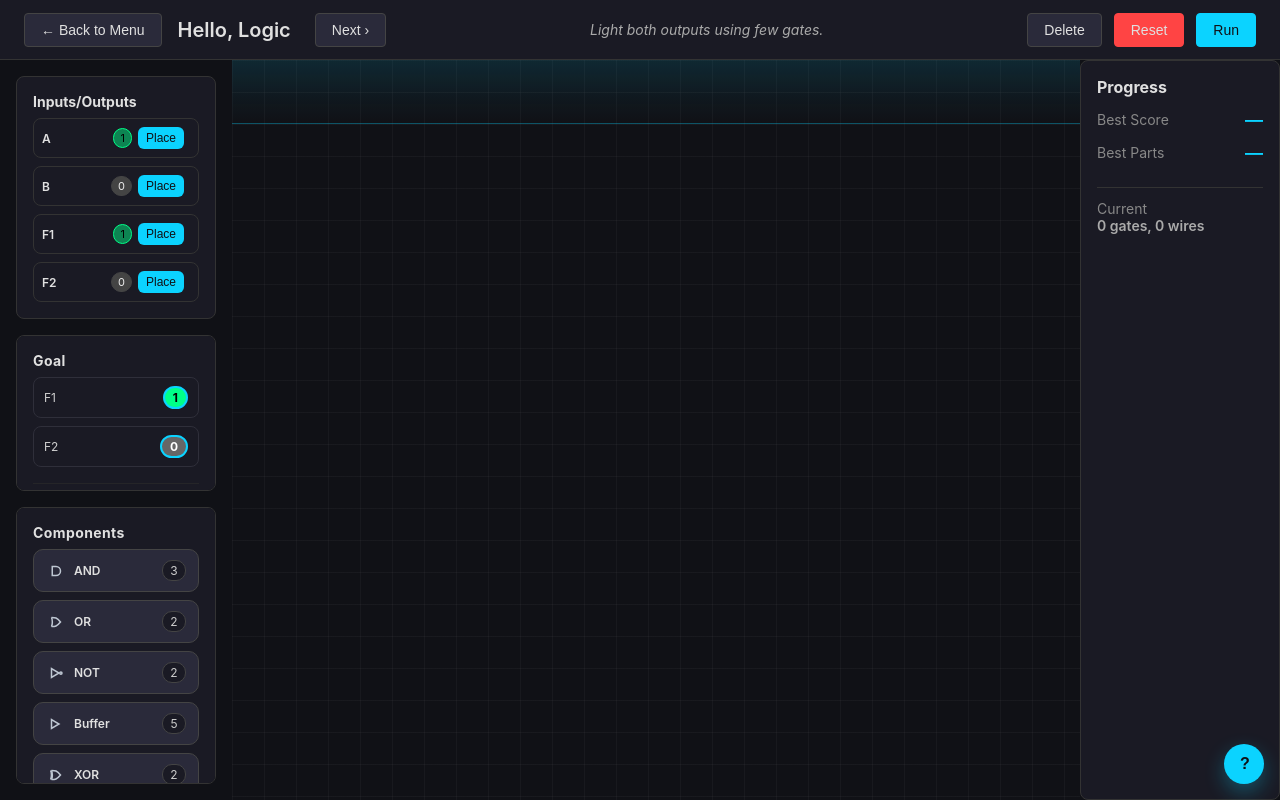
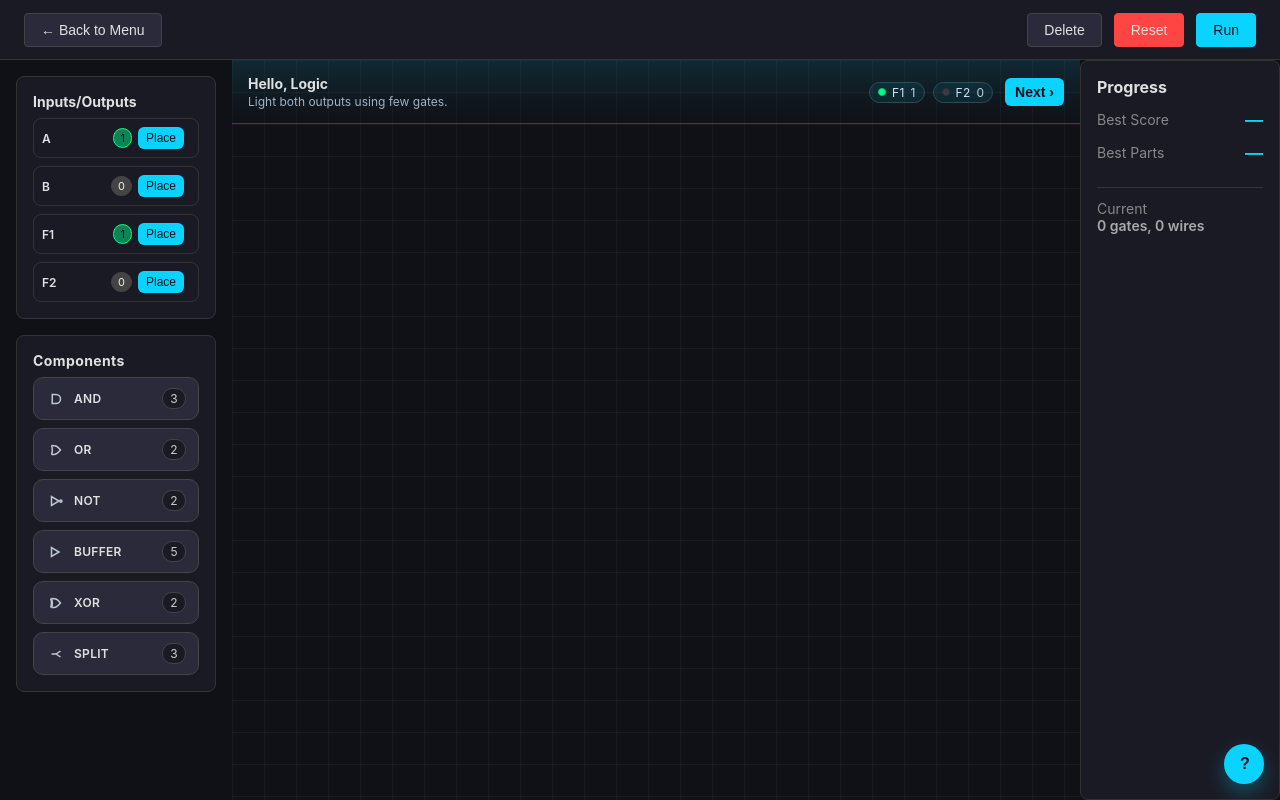
Before and after one commit to nahamus/CircuitQuest, a React (Vite) app: page /#/ in a window 1280 px wide. Both pictures are taken after a click on the button "Play". Built offline with nearby package versions, Linux system fonts and the light colour scheme.

Commit message:
Fixes and improvements

```diff
--- a/src/components/CircuitCanvas.css
+++ b/src/components/CircuitCanvas.css
@@ -17,6 +17,35 @@
   z-index: 3;
 }
 
+.io-overlay-controls {
+  position: absolute;
+  top: 0;
+  left: 0;
+  width: 100%;
+  height: clamp(56px, 8vh, 100px);
+  display: grid;
+  grid-template-columns: 1fr auto auto;
+  align-items: center;
+  gap: 12px;
+  padding: 6px 16px;
+  z-index: 4;
+  pointer-events: none;
+}
+.io-overlay-controls .ioc-left { pointer-events: none; }
+.io-overlay-controls .ioc-center { pointer-events: none; }
+.io-overlay-controls .ioc-right { pointer-events: auto; }
+.ioc-title { color: #e0e0e0; font-weight: 700; font-size: 14px; }
+.ioc-sub { color: #9fb3c8; font-size: 12px; margin-top: 2px; }
+.ioc-goal { display: flex; gap: 8px; }
+.ioc-goal-pill { display: inline-flex; align-items: center; gap: 6px; font-size: 12px; color: #d0e6f6; border: 1px solid #2e4b59; background: rgba(11,211,255,0.08); padding: 2px 8px; border-radius: 999px; }
+.ioc-dot { width: 8px; height: 8px; border-radius: 50%; display: inline-block; border: 1px solid #2e4b59; }
+.ioc-dot.t1 { background: #00ff88; border-color: #00ce70; }
+.ioc-dot.t0 { background: #3a3a4a; border-color: #2f2f3a; }
+.ioc-goal-label { text-transform: uppercase; letter-spacing: 0.3px; }
+.ioc-goal-val { opacity: 0.9; }
+.ioc-next { background: #0bd3ff; border: none; color: #101116; padding: 6px 10px; border-radius: 6px; font-weight: 700; cursor: pointer; }
+.ioc-next:disabled { opacity: 0.5; cursor: default; }
+
 .circuit-canvas {
   width: 100%;
   height: 100%;
--- a/src/components/CircuitCanvas.tsx
+++ b/src/components/CircuitCanvas.tsx
@@ -1,4 +1,6 @@
 import { useRef, useEffect, useState, useCallback } from 'react';
+import { useNavigate } from 'react-router-dom';
+import { fetchLevelIndex } from '../services/levels';
 import { useStore } from '../state/useStore';
 import type { Gate, Wire, GateType } from '../models/types';
 import clsx from 'clsx';
@@ -37,6 +39,8 @@ export default function CircuitCanvas() {
   const svgRef = useRef<SVGSVGElement>(null);
   const containerRef = useRef<HTMLDivElement>(null);
   const overlayRef = useRef<HTMLDivElement>(null);
+  const navigate = useNavigate();
+  const [levelIds, setLevelIds] = useState<string[]>([]);
   const [dragging, setDragging] = useState<{ gateId: string; startX: number; startY: number; offsetX: number; offsetY: number } | null>(null);
   const [mousePos, setMousePos] = useState<{ x: number; y: number } | null>(null);
 
@@ -61,6 +65,13 @@ export default function CircuitCanvas() {
     fitToView,
     currentLevel,
   } = useStore();
+
+  // Load level ids for Next button
+  useEffect(() => {
+    fetchLevelIndex()
+      .then(ids => setLevelIds(ids.map(s => s.replace(/\.json$/, ''))))
+      .catch(() => {});
+  }, []);
 
   // Compute IO bar metrics (center Y and height) responsive to viewport
   const computeBarMetrics = useCallback((): { barY: number; barHeight: number; padding: number } | null => {
@@ -327,21 +338,9 @@ export default function CircuitCanvas() {
     const sx = gate.x;
     const sy = gate.y;
     const snap = ui.gridSnap;
-    // Base sizes from snap
-    let width = snap * 0.8;
-    let height = snap * 0.8;
-    let portSize = snap * 0.15;
-    // Scale IO gates proportionally to the overlay bar height for better readability
-    if (gate.type === 'INPUT' || gate.type === 'OUTPUT') {
-      const m = computeBarMetrics();
-      if (m) {
-        const targetUnit = m.barHeight; // world units
-        const scale = Math.max(1.6, Math.min(3.0, targetUnit / (snap * 1.0)));
-        width *= scale;
-        height *= scale;
-        portSize *= Math.min(2.2, scale * 1.2);
-      }
-    }
+    const width = snap * 0.8;
+    const height = snap * 0.8;
+    const portSize = snap * 0.15;
     const isSelected = selection.gateId === gate.id;
 
     const hasDiagram = gate.type === 'AND' || gate.type === 'OR' || gate.type === 'XOR' || gate.type === 'NOT' || gate.type === 'BUF';
@@ -735,6 +734,40 @@ export default function CircuitCanvas() {
     <div ref={containerRef} className="circuit-canvas-container">
       {/* Responsive overlay bar (HTML) for clean visuals */}
       <div ref={overlayRef} className="io-overlay" />
+      <div className="io-overlay-controls">
+        <div className="ioc-left">
+          <div className="ioc-title">{currentLevel?.title}</div>
+          {currentLevel?.description && (
+            <div className="ioc-sub">{currentLevel.description}</div>
+          )}
+        </div>
+        <div className="ioc-center">
+          {currentLevel && (
+            <div className="ioc-goal">
+              {currentLevel.outputs.map(o => (
+                <span key={o.id} className="ioc-goal-pill">
+                  <span className={`ioc-dot ${o.target ? 't1' : 't0'}`} />
+                  <span className="ioc-goal-label">{(o.label || o.id)}</span>
+                  <span className="ioc-goal-val">{o.target ? '1' : '0'}</span>
+                </span>
+              ))}
+            </div>
+          )}
+        </div>
+        <div className="ioc-right">
+          {currentLevel && (
+            (() => {
+              const idx = levelIds.indexOf(currentLevel.id);
+              const nextId = idx >= 0 && idx + 1 < levelIds.length ? levelIds[idx + 1] : undefined;
+              return (
+                <button className="ioc-next" disabled={!nextId} onClick={() => nextId && navigate(`/play/${nextId}`)}>
+                  Next ›
+                </button>
+              );
+            })()
+          )}
+        </div>
+      </div>
       <svg
         ref={svgRef}
         className="circuit-canvas grid-bg"
--- a/src/components/PalettePanel.css
+++ b/src/components/PalettePanel.css
@@ -86,6 +86,8 @@
   font-weight: 600;
   color: #e0e0e0;
   font-size: 12px;
+  text-transform: uppercase;
+  letter-spacing: 0.3px;
 }
 
 .tile-count {
--- a/src/components/TopBar.tsx
+++ b/src/components/TopBar.tsx
@@ -1,19 +1,10 @@
-import { useEffect, useState } from 'react';
 import { useNavigate } from 'react-router-dom';
 import { useStore } from '../state/useStore';
-import { fetchLevelIndex } from '../services/levels';
 import './TopBar.css';
 
 export default function TopBar() {
   const navigate = useNavigate();
   const { currentLevel, sim, runSimulation, resetLevel, deleteSelection } = useStore();
-  const [levelIds, setLevelIds] = useState<string[]>([]);
-
-  useEffect(() => {
-    fetchLevelIndex()
-      .then(ids => setLevelIds(ids.map(s => s.replace(/\.json$/, ''))))
-      .catch(() => {});
-  }, []);
 
   if (!currentLevel) return null;
 
@@ -21,25 +12,8 @@ export default function TopBar() {
     <div className="topbar">
       <div className="topbar-left">
         <button onClick={() => navigate('/')}>← Back to Menu</button>
-        <h2>{currentLevel.title}</h2>
-        {(() => {
-          const idx = levelIds.indexOf(currentLevel.id);
-          const nextId = idx >= 0 && idx + 1 < levelIds.length ? levelIds[idx + 1] : undefined;
-          return (
-            <button
-              style={{ marginLeft: 8 }}
-              disabled={!nextId}
-              onClick={() => nextId && navigate(`/play/${nextId}`)}
-            >
-              Next ›
-            </button>
-          );
-        })()}
       </div>
       <div className="topbar-center">
-        {!sim.last && currentLevel.description && (
-          <div className="level-description">{currentLevel.description}</div>
-        )}
         {sim.last && (
           <>
             <div className={`sim-result ${sim.last.success ? 'success' : 'error'}`}>
--- a/src/routes/Play.tsx
+++ b/src/routes/Play.tsx
@@ -7,7 +7,7 @@ import HelpModal from '../components/HelpModal';
 import PalettePanel from '../components/PalettePanel';
 import CircuitCanvas from '../components/CircuitCanvas';
 import ScorePanel from '../components/ScorePanel';
-import ObjectivePanel from '../components/ObjectivePanel';
+// Objective panel removed from sidebar
 import IOTrayPanel from '../components/IOTrayPanel';
 import Toast from '../components/Toast';
 import './Play.css';
@@ -68,7 +68,6 @@ export default function Play() {
       <div className="play-content">
         <div className="play-left">
           <IOTrayPanel />
-          <ObjectivePanel />
           <PalettePanel />
         </div>
         <CircuitCanvas />
--- a/src/state/useStore.ts
+++ b/src/state/useStore.ts
@@ -254,11 +254,14 @@ export const useStore = create<StoreState>((set, get) => ({
 
     // Helper function to calculate port position (matching renderGate)
     const getPortPosition = (gateX: number, gateY: number, portIndex: number, portCount: number, isInput: boolean) => {
-      const portY = gateY + ((portIndex + 1) / (portCount + 1)) * gateHeight - gateHeight / 2;
-      const portX = isInput
-        ? gateX - gateWidth / 2 - portSize / 2  // Left side for inputs
-        : gateX + gateWidth / 2 + portSize / 2; // Right side for outputs
-      return { x: portX, y: portY };
+      const centerY = gateY + ((portIndex + 1) / (portCount + 1)) * gateHeight - gateHeight / 2;
+      const baseCenterX = isInput
+        ? gateX - gateWidth / 2 - portSize / 2
+        : gateX + gateWidth / 2 + portSize / 2;
+      // Tiny visual correction so the line appears centered on the pin
+      const epsilon = portSize * 0.05;
+      const correctedX = isInput ? baseCenterX + epsilon : baseCenterX - epsilon;
+      return { x: correctedX, y: centerY };
     };
 
     // First, update the gates array with the new position
@@ -303,10 +306,10 @@ export const useStore = create<StoreState>((set, get) => ({
     const gateHeight = snap * 0.8;
     const portSize = snap * 0.15;
 
-    const portY = gate.y + ((port.index + 1) / (gate.outputs.length + 1)) * gateHeight - gateHeight / 2;
-    const portX = gate.x + gateWidth / 2 + portSize / 2;
-
-    set({ wireStart: { gateId, portIndex, x: portX, y: portY } });
+    const centerY = gate.y + ((port.index + 1) / (gate.outputs.length + 1)) * gateHeight - gateHeight / 2;
+    const baseCenterX = gate.x + gateWidth / 2 + portSize / 2;
+    const epsilon = portSize * 0.05;
+    set({ wireStart: { gateId, portIndex, x: baseCenterX - epsilon, y: centerY } });
   },
 
   completeWire: (toGateId: string, toPortIndex: number) => {
@@ -346,9 +349,12 @@ export const useStore = create<StoreState>((set, get) => ({
 
     // Calculate port positions matching renderGate
     const fromPortY = fromGate.y + ((fromPort.index + 1) / (fromGate.outputs.length + 1)) * gateHeight - gateHeight / 2;
-    const fromPortX = fromGate.x + gateWidth / 2 + portSize / 2;
+    const fromCenterX = fromGate.x + gateWidth / 2 + portSize / 2; // center of output pin
     const toPortY = toGate.y + ((toPort.index + 1) / (toGate.inputs.length + 1)) * gateHeight - gateHeight / 2;
-    const toPortX = toGate.x - gateWidth / 2 - portSize / 2;
+    const toCenterX = toGate.x - gateWidth / 2 - portSize / 2; // center of input pin
+    const epsilon = portSize * 0.05;
+    const fromPortX = fromCenterX - epsilon; // nudge left slightly
+    const toPortX = toCenterX + epsilon;     // nudge right slightly
 
     const wireId = `wire_${Date.now()}_${Math.random().toString(36).substr(2, 9)}`;
     const fromX = fromPortX;
```
